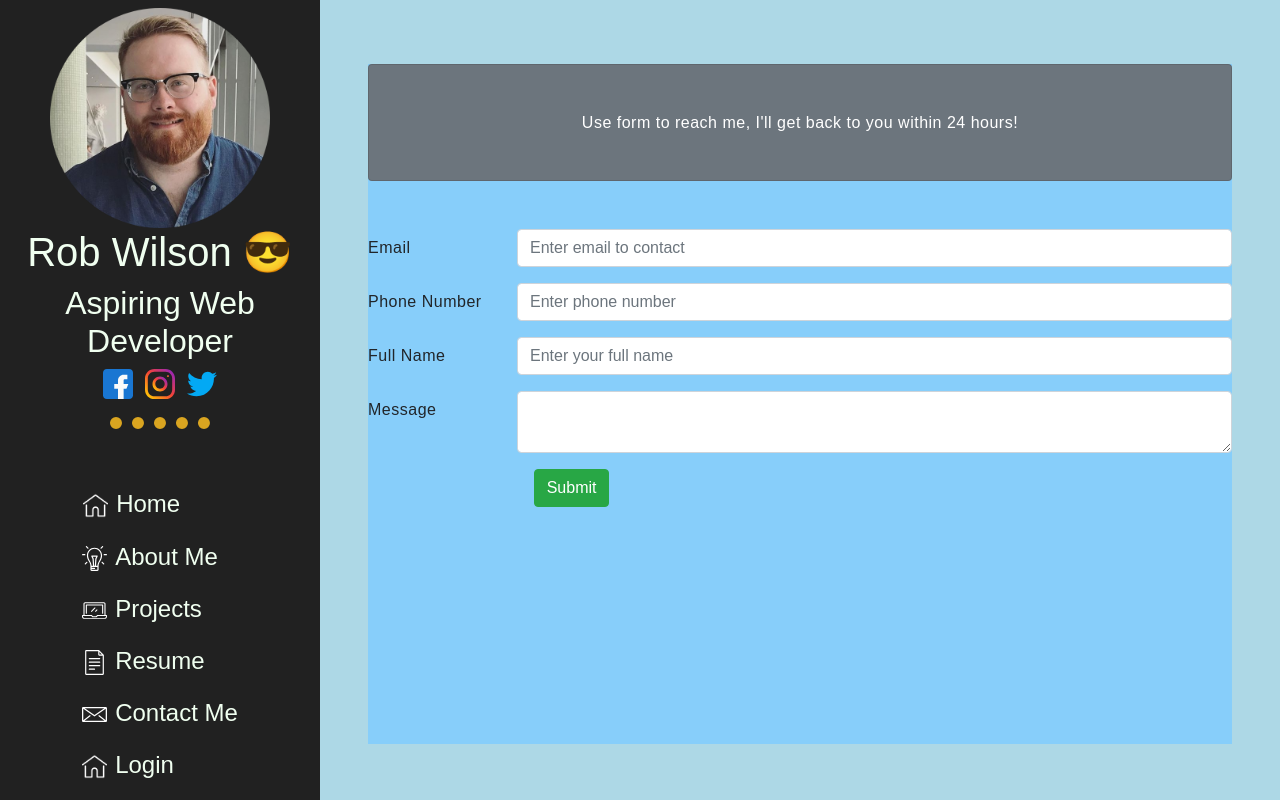
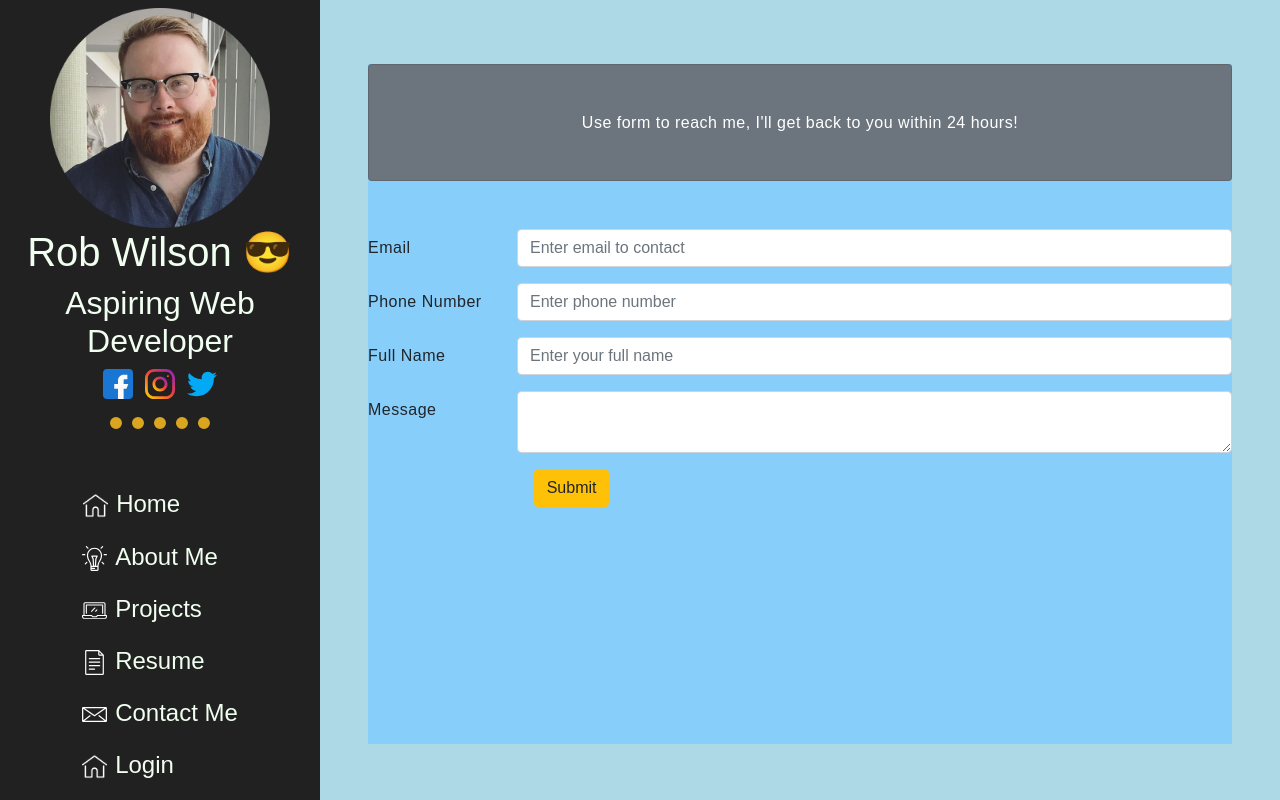
Before and after one commit to rwilson1212/Wilson__Rob--final-project, a React (Create React App) app in the folder fs1010-course-project-example-master/: page /contact in a window 1280 px wide. Built offline with nearby package versions, Linux system fonts and the light colour scheme.

Commit message:
added form clear

```diff
--- a/fs1010-course-project-example-master/src/components/pages/Contact.js
+++ b/fs1010-course-project-example-master/src/components/pages/Contact.js
@@ -18,6 +18,8 @@ const Contact = () => {
                 'Content-Type': 'application/json'
               },
             body: JSON.stringify({name, email, phoneNumber, content})
+
+
         })
         const payload = await response.json()
         if (response.status >= 400) {
@@ -25,6 +27,11 @@ const Contact = () => {
         } else {
             alert(`Congrats! Submission submitted with id: ${payload.id}`)
         }
+
+        setName("");
+        setEmail("");
+        setPhoneNumber("");
+        setContent("");
     }
 
     return (
@@ -63,7 +70,7 @@ const Contact = () => {
                 </FormGroup>
                 <FormGroup check row>
                     <Col sm={{ size: 10, offset: 2 }}>
-                    <Button color="success">Submit</Button>
+                    <Button color="warning">Submit</Button>
                     </Col>
                 </FormGroup>
             </Form>
--- a/fs1010-course-project-example-master/src/components/shared/Navigation.js
+++ b/fs1010-course-project-example-master/src/components/shared/Navigation.js
@@ -58,7 +58,7 @@ const Navigation = () => {
                     </table>
                 </Nav>
 
-                <footer className="footerContent">Copyright &copy; 2021 Rob Wilson </footer>
+                <footer className="footerContent">&copy; 2021 Rob Wilson </footer>
         </Navbar>
 
 
```
Also changed, not shown: 2 other files (tests, documents, lock files or other folders).
